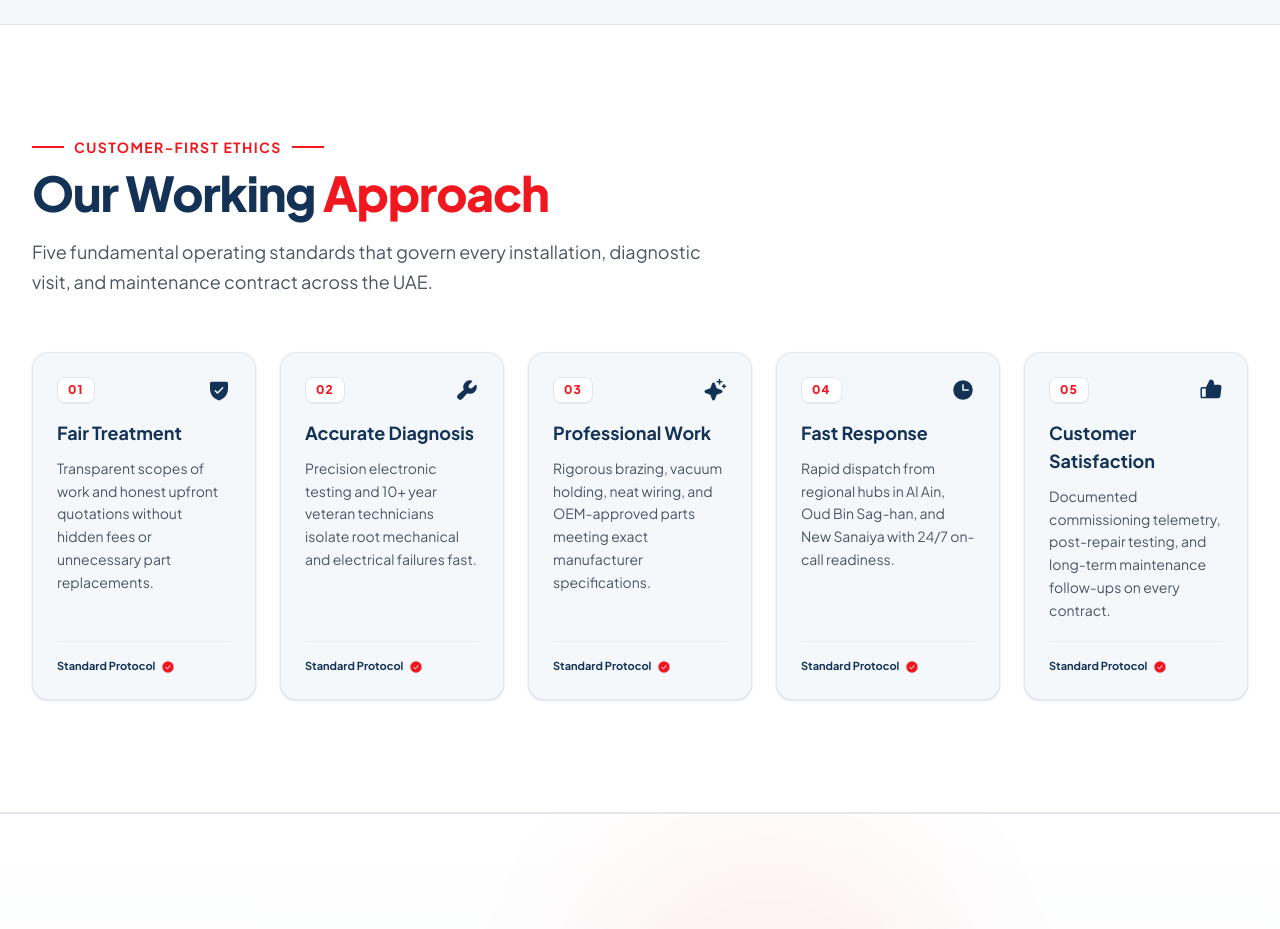
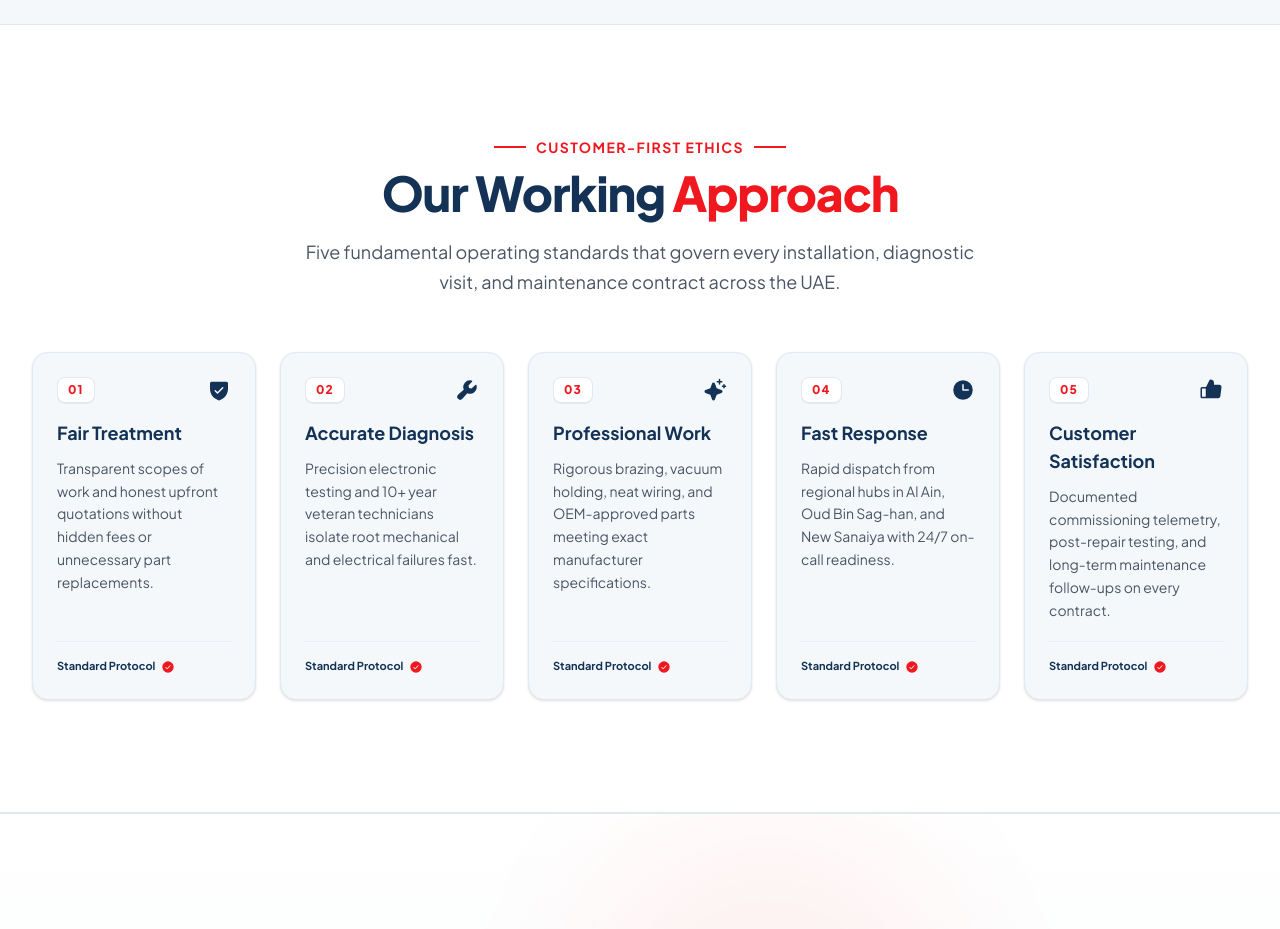
Before and after one commit to SonyLucky7/wadialraha.com, a Next.js app: page /about in a window 1280 px wide. Shown: the part 2640-3569 px from the top of the page. Built offline with nearby package versions, Linux system fonts and the light colour scheme.

Commit message:
fix: correct SectionHeading prop from centered to align in AboutContent

```diff
--- a/src/components/about/AboutContent.tsx
+++ b/src/components/about/AboutContent.tsx
@@ -401,7 +401,7 @@ export default function AboutContent() {
               eyebrow="CUSTOMER-FIRST ETHICS"
               title="Our Working"
               titleAccent="Approach"
-              centered={true}
+              align="center"
               subtitle="Five fundamental operating standards that govern every installation, diagnostic visit, and maintenance contract across the UAE."
             />
 
```
